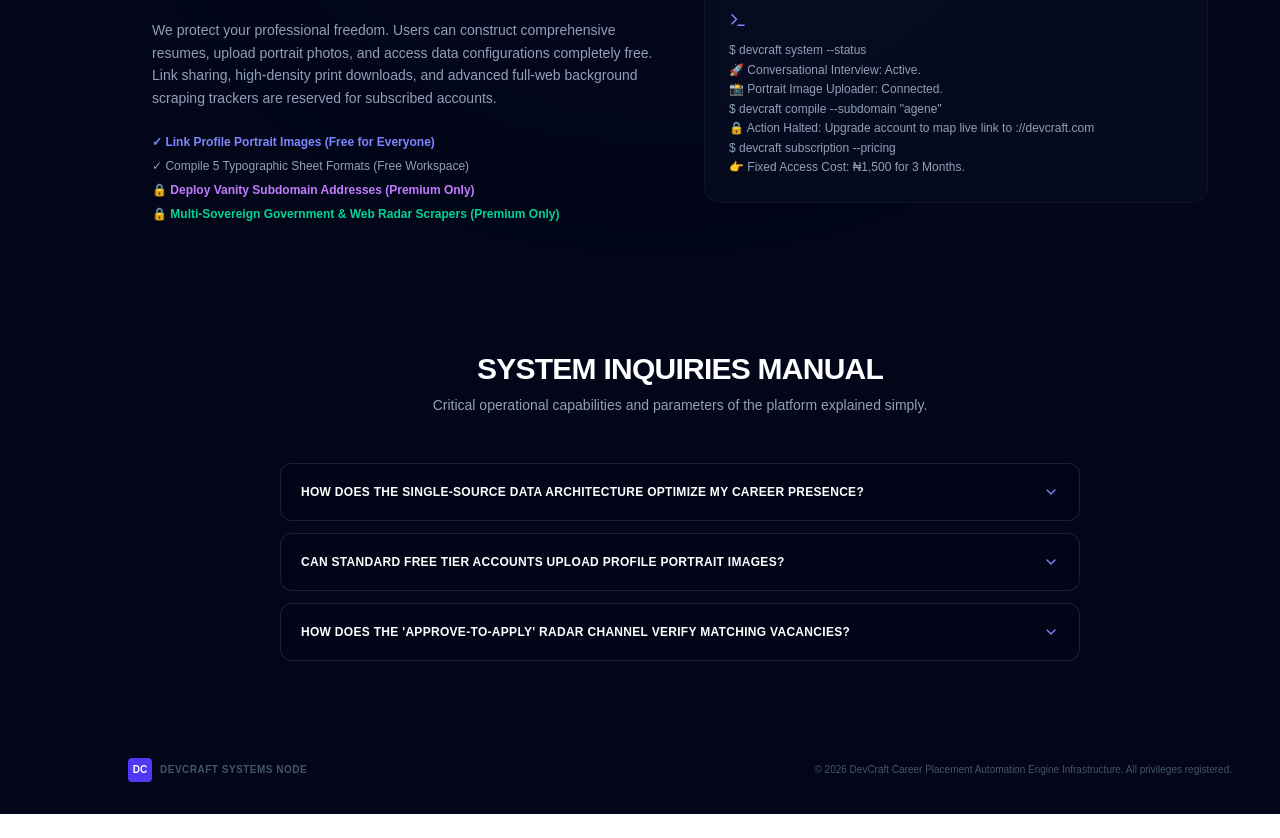
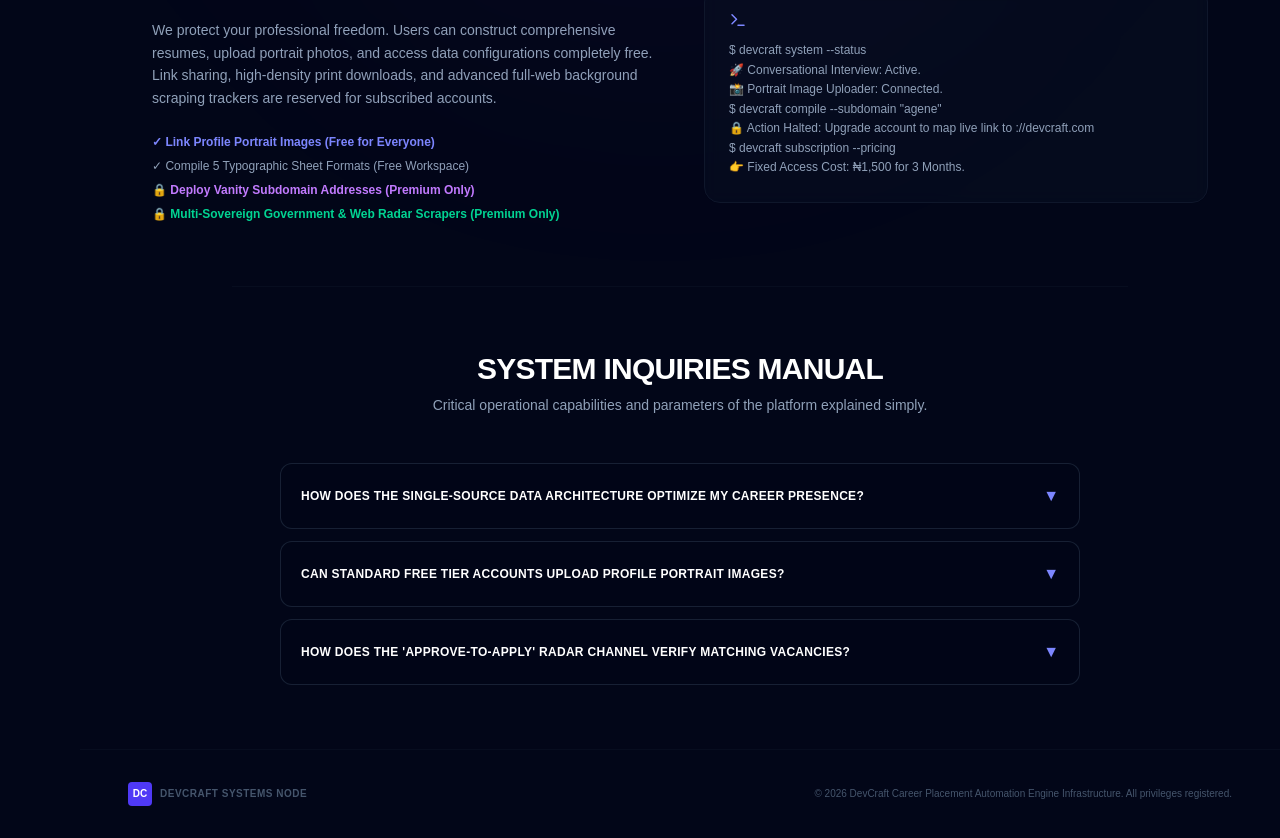
Before and after one commit to asobuilds/devcraft-career, a Next.js app: page / in a window 1280 px wide. Shown: the part 1330-2168 px from the top of the page. Before the commit the page ends 2144 px from the top, so only its background shows below. Built offline with nearby package versions, Linux system fonts and the light colour scheme.

Commit message:
fix: restore master layout structure with fully unified closed visual tags

```diff
--- a/app/page.jsx
+++ b/app/page.jsx
@@ -6,17 +6,14 @@
   Code2,
   FileText,
   ArrowRight,
-  CheckCircle2,
-  HelpCircle,
+  ChevronDown,
   Layers,
   Zap,
   Terminal,
   User,
-  ChevronDown,
-  Palette,
+  HelpCircle,
   Briefcase,
   MessagesSquare,
-  Lock,
   Sparkles,
   CreditCard
 } from 'lucide-react';
@@ -74,7 +71,7 @@
       )}
 
       {/* FLOATING FIXED INTERACTIVE SHORTBAR NAVIGATION & THEME SKIN SWITCHER WIDGET */}
-      <aside className={`hidden lg:flex flex-col items-center justify-between py-8 px-4 border-r backdrop-blur-md static top-0 h-screen w-20 z-50 ${asideThemeClasses}`}>
+      <aside className={`hidden lg:flex flex-col items-center justify-between py-8 px-4 border-r backdrop-blur-md sticky top-0 h-screen w-20 z-50 ${asideThemeClasses}`}>
         <div className="h-10 w-10 rounded-xl bg-indigo-600 flex items-center justify-center font-black text-white shadow-md shadow-indigo-600/20">DC</div>
 
         <nav className="flex flex-col gap-6 items-center">
@@ -92,10 +89,10 @@
         </div>
       </aside>
 
-      {/* Main Structural Content Window Area */}
+      {/* Main Content Area */}
       <div className="flex-1 flex flex-col justify-between min-w-0">
 
-        {/* Universal Sticky Header Toolbar */}
+        {/* Sticky Header Bar */}
         <header className="border-b border-slate-900/40 bg-transparent backdrop-blur-md sticky top-0 z-40 px-6 sm:px-12 py-4 flex items-center justify-between">
           <div className="flex items-center gap-3 lg:hidden">
             <div className="h-8 w-8 rounded-lg bg-indigo-600 flex items-center justify-center font-bold text-white text-sm">DC</div>
@@ -112,7 +109,7 @@
 
         <div className="flex-1">
 
-          {/* HERO CALL TO ACTION HOOK INTRO */}
+          {/* HERO HOOK INTRO */}
           <section id="hero" className="max-w-4xl mx-auto px-6 sm:px-12 pt-20 pb-16 text-center space-y-6 scroll-mt-28">
             <div className="inline-flex items-center gap-2 px-3 py-1 rounded-full border border-indigo-500/20 bg-indigo-500/5 text-indigo-400 text-xs font-mono font-bold uppercase tracking-wider">
               <Sparkles size={12} className="animate-pulse" /> Unified Placement Engineering Infrastructure
@@ -132,7 +129,7 @@
             </div>
           </section>
 
-          {/* THE STEP-BY-STEP PLATFORM LOGIC & EXPERIENCE BLUEPRINT EXPLANATION */}
+          {/* THE STEP-BY-STEP PLATFORM LOGIC & WORKFLOW EXPLANATION */}
           <section id="workflow" className="max-w-6xl mx-auto px-6 sm:px-12 py-16 border-t border-slate-900/40 scroll-mt-20">
             <div className="text-center max-w-xl mx-auto mb-16 space-y-2">
               <h2 className={`text-2xl sm:text-3xl font-black uppercase tracking-tight ${headingTextClasses}`}>How the System Works</h2>
@@ -140,8 +137,6 @@
             </div>
 
             <div className="grid md:grid-cols-3 gap-6 relative">
-
-              {/* COMPREHENSIVE WORKFLOW STEP 1 */}
               <div className={`p-6 rounded-2xl border transition-all ${cardBackgroundClasses}`}>
                 <span className="text-2xl font-black text-indigo-500/20 font-mono block mb-3">01 //</span>
                 <div className="h-9 w-9 rounded-xl bg-indigo-500/10 text-indigo-400 border border-indigo-500/20 flex items-center justify-center mb-4"><MessagesSquare size={16} /></div>
@@ -151,7 +146,6 @@
                 </p>
               </div>
 
-              {/* COMPREHENSIVE WORKFLOW STEP 2 */}
               <div className={`p-6 rounded-2xl border transition-all ${cardBackgroundClasses}`}>
                 <span className="text-2xl font-black text-purple-500/20 font-mono block mb-3">02 //</span>
                 <div className="h-9 w-9 rounded-xl bg-purple-500/10 text-purple-400 border border-purple-500/20 flex items-center justify-center mb-4"><Layers size={16} /></div>
@@ -161,7 +155,6 @@
                 </p>
               </div>
 
-              {/* COMPREHENSIVE WORKFLOW STEP 3 */}
               <div className={`p-6 rounded-2xl border transition-all ${cardBackgroundClasses}`}>
                 <span className="text-2xl font-black text-emerald-500/20 font-mono block mb-3">03 //</span>
                 <div className="h-9 w-9 rounded-xl bg-emerald-500/10 text-emerald-400 border border-emerald-500/20 flex items-center justify-center mb-4"><Briefcase size={16} /></div>
@@ -170,11 +163,10 @@
                   Our core automated scraper crawls Google search indices, private, and government databases. When a technical stack match hits, you get notified to auto-apply instantly.
                 </p>
               </div>
-
             </div>
           </section>
 
-          {/* DUAL EXECUTION CAPABILITIES & FREEMIUM MONETIZATION SPECIFICATION */}
+          {/* DUAL EXECUTION CAPABILITIES & FREEMIUM MONETIZATION RULES */}
           <section id="capabilities" className="max-w-6xl mx-auto px-6 sm:px-12 py-16 border-t border-slate-900/40 scroll-mt-20">
             <div className="grid md:grid-cols-2 gap-12 items-center">
               <div className="space-y-4">
@@ -190,7 +182,6 @@
                 </div>
               </div>
 
-              {/* Technical Sandbox Display Code Mock Container Terminal Panel */}
               <div className="bg-slate-900/30 border border-slate-900 rounded-2xl p-6 backdrop-blur-sm relative overflow-hidden">
                 <Terminal size={18} className="text-indigo-400 mb-3" />
                 <pre className="text-xs text-slate-400 font-mono whitespace-pre-wrap leading-relaxed">
@@ -206,7 +197,7 @@
             </div>
           </section>
 
-          {/* FAQ ACCORDION INTERACTIVE ENGINE COMPONENT LOOP */}
+          {/* FAQ ACCORDION PANEL */}
           <section id="faq" className="max-w-4xl mx-auto px-6 sm:px-12 py-16 border-t border-slate-900/40 scroll-mt-20">
             <div className="text-center max-w-xl mx-auto mb-12 space-y-2">
               <h2 className={`text-2xl sm:text-3xl font-black uppercase tracking-tight ${headingTextClasses}`}>System Inquiries Manual</h2>
@@ -222,10 +213,7 @@
                     className="w-full flex items-center justify-between p-5 text-left hover:bg-slate-900/40 transition-colors focus:outline-none"
                   >
                     <span className="text-xs font-bold uppercase text-white tracking-wide">{item.question}</span>
-                    <ChevronDown
-                      size={16}
-                      className={`text-indigo-400 transition-transform duration-200 ${openFaqIndex === index ? 'rotate-180' : ''}`}
-                    />
+                    <span className="text-indigo-400 transition-transform duration-200">{openFaqIndex === index ? '▲' : '▼'}</span>
                   </button>
                   <div className={`overflow-hidden transition-all duration-300 ease-in-out ${openFaqIndex === index ? 'max-h-40 opacity-100' : 'max-h-0 opacity-0'}`}>
                     <div className="p-5 pt-0 text-xs text-slate-400 leading-relaxed text-justify border-t border-slate-900/40 mt-1">
@@ -237,7 +225,7 @@
             </div>
           </section>
 
-          {/* Master Operational Architecture Footer Section */}
+          {/* Operational Footer */}
           <footer className="border-t border-slate-900/40 bg-transparent px-6 sm:px-12 py-8 text-center md:text-left">
             <div className="max-w-6xl mx-auto flex flex-col md:flex-row items-center justify-between gap-4 text-[10px] font-mono text-slate-600">
               <div className="flex items-center gap-2">
```
